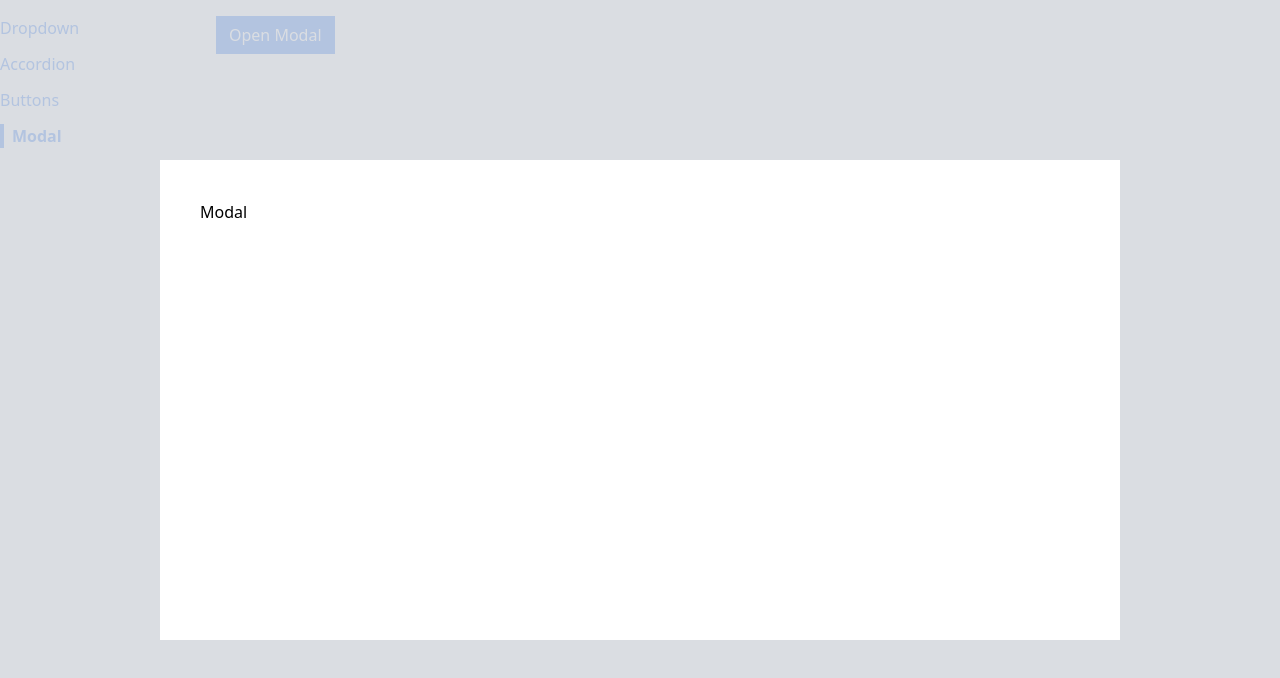
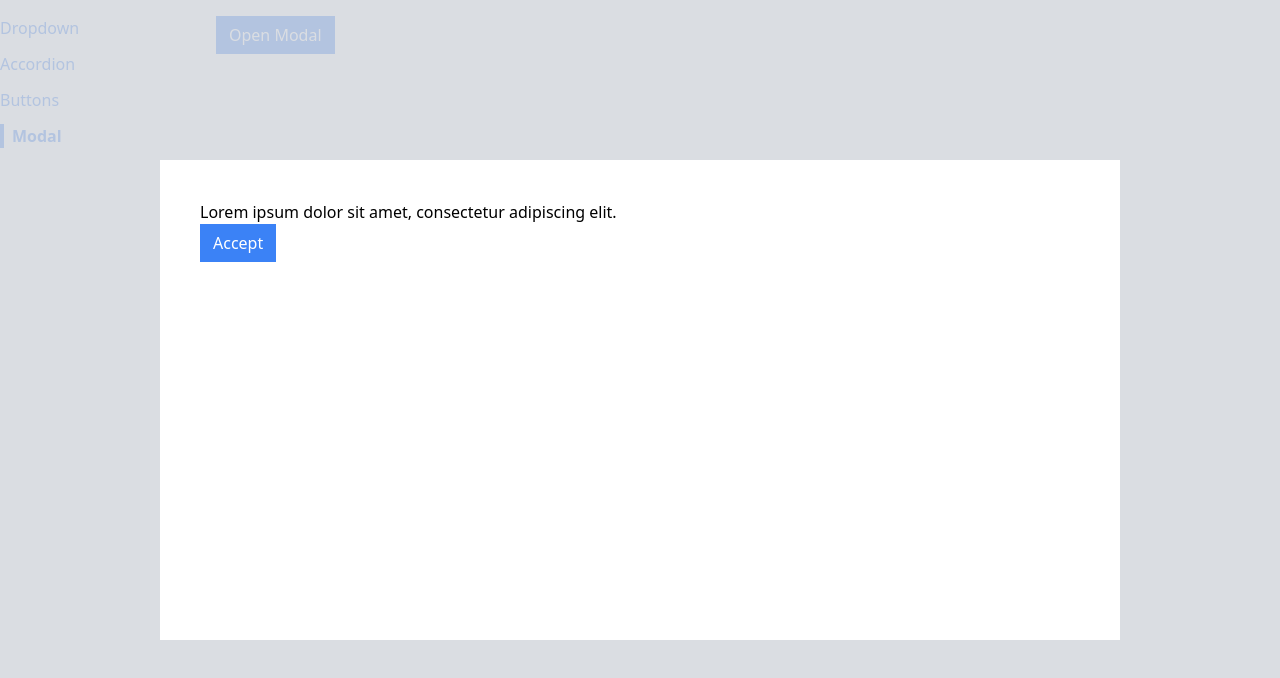
Before and after one commit to Yazan-Hamad/react-components, a React (Create React App) app: page /modal in a window 1280 px wide. Both pictures are taken after a click on the button "Open Modal". Shown: the top 678 px of the page. Built offline with nearby package versions, Linux system fonts and the light colour scheme.

Commit message:
customize modal

```diff
--- a/src/components/Modal.js
+++ b/src/components/Modal.js
@@ -1,10 +1,11 @@
 import ReactDOM from "react-dom";
-function Modal({onClose}){
+function Modal({onClose, children, actionBar}){
     return ReactDOM.createPortal(
         <div>
         <div onClick={onClose} className="absolute inset-0 bg-gray-300 opacity-80"></div>
         <div className="absolute inset-40 p-10 bg-white">
-            Modal
+            {children}
+            {actionBar}
         </div>
         </div>,
         document.querySelector(".modal-container")
--- a/src/pages/ModalPage.js
+++ b/src/pages/ModalPage.js
@@ -4,10 +4,24 @@ import Modal from "../components/Modal";
 
 function ModalPage(){
    const [showModal, setShowModal] = useState(false);
-
+   const modalContent = <p>
+    Lorem ipsum dolor sit amet, consectetur adipiscing elit.
+   </p>;
+   const modalButton = <Button
+   primary
+   onClick={()=>{setShowModal(false)}}
+   >
+    Accept
+    </Button>;
+    const modal = <Modal
+    onClose={()=>{setShowModal(false)}}
+    actionBar={modalButton}
+    >
+{modalContent}
+    </Modal>
     return <div>
         <Button primary onClick={()=>{setShowModal(true)}}>Open Modal</Button>
-        { showModal && <Modal onClose={()=>{setShowModal(false)}}/>}
+        { showModal && modal}
     </div>;
 }
 
```
